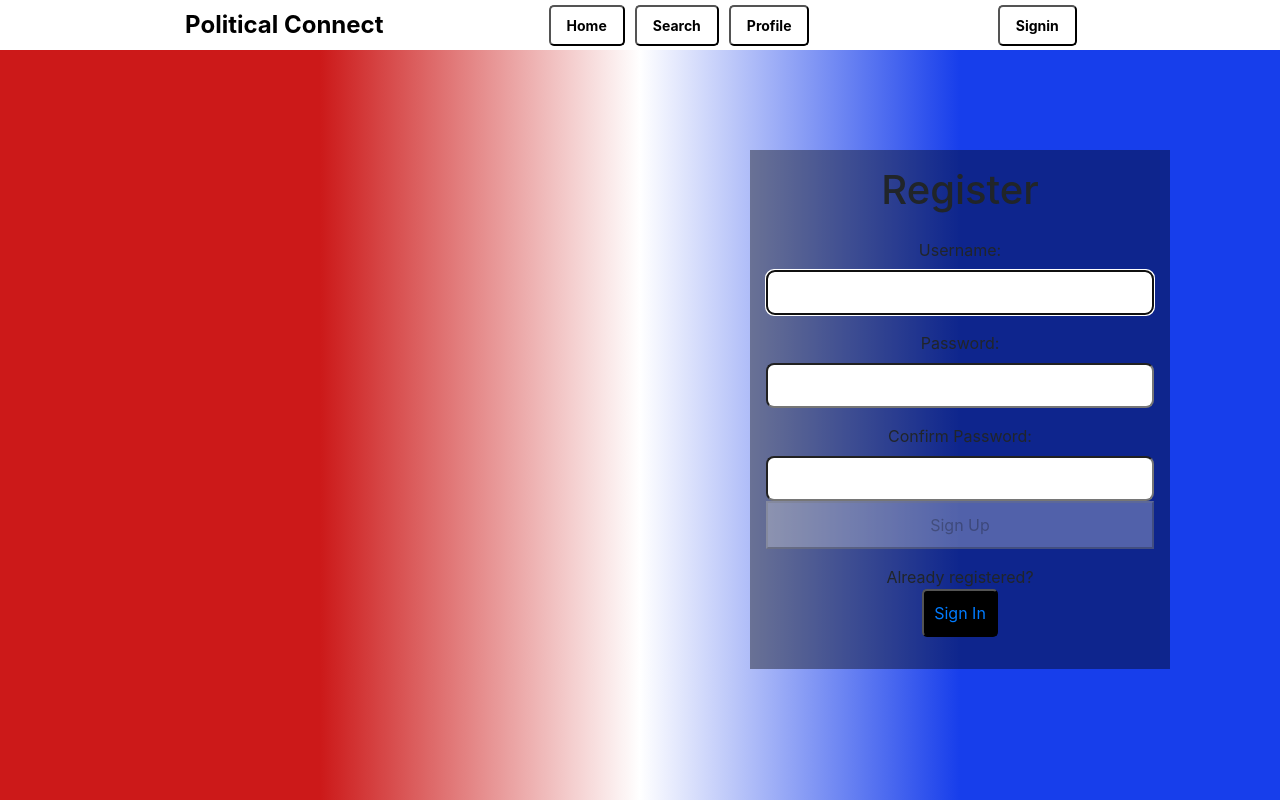
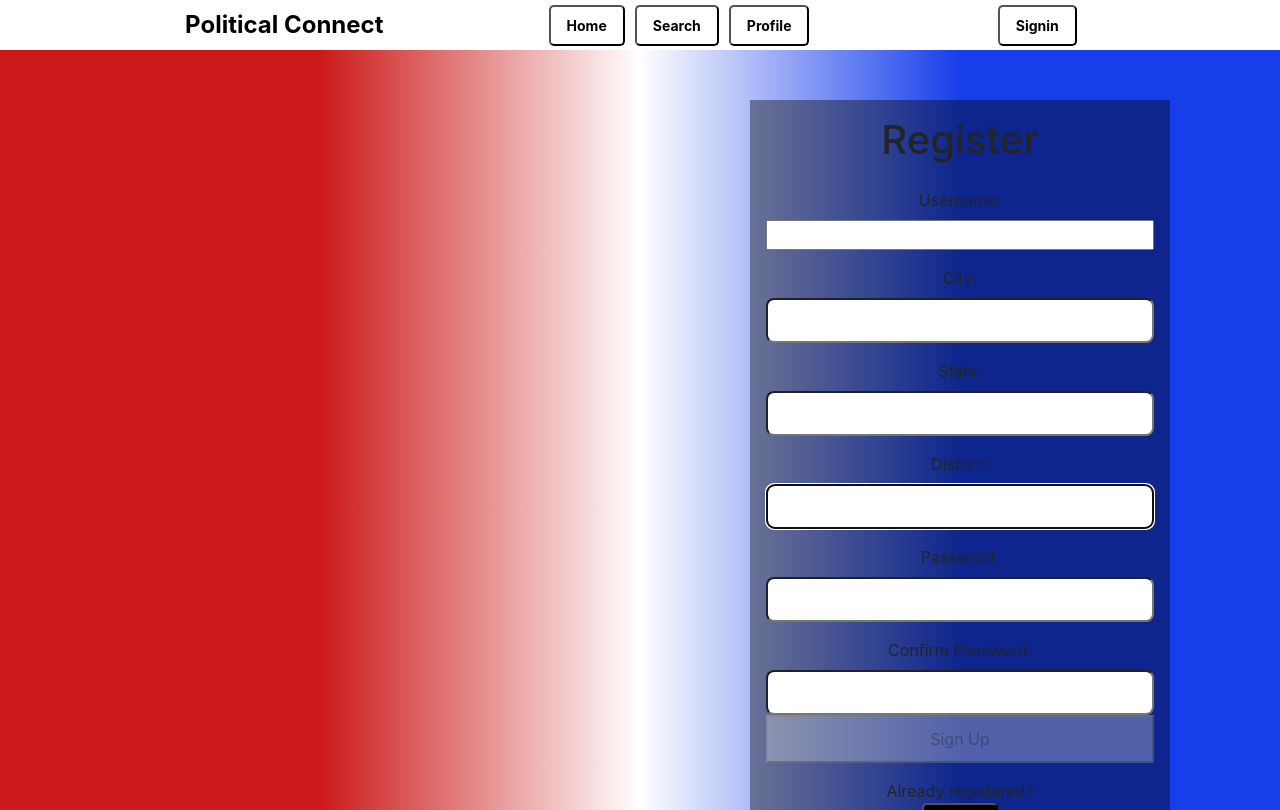
Before and after one commit to c529j466/Final-Project-Political-Social-Media, a React (Create React App) app in the folder client/: page /Register in a window 1280 px wide. Shown: the top 810 px of the page. Built offline with nearby package versions, Linux system fonts and the light colour scheme.

Commit message:
added inputs for registration

```diff
--- a/client/src/pages/Register/Register.js
+++ b/client/src/pages/Register/Register.js
@@ -84,7 +84,7 @@ const Register = () => {
   return (
     <>
       {success ? (
-        <section>
+        <section className="register-form">
           <h1>Success!</h1>
           <p>
             <a href="/signin">Sign In</a>
@@ -101,7 +101,7 @@ const Register = () => {
               <FontAwesomeIcon icon={faTimes} className={validName || !user ? "hide" : "invalid"} />
             </label>
             <input
-              type="text"
+              type="username"
               id="username"
               ref={userRef}
               autoComplete="off"
@@ -119,6 +119,63 @@ const Register = () => {
               Must begin with a letter.<br />
               Letters, numbers, underscores, hyphens allowed.
             </p>
+
+            <label htmlFor="City">
+              City:
+              {/* <FontAwesomeIcon icon={faCheck} className={validName ? "valid" : "hide"} />
+              <FontAwesomeIcon icon={faTimes} className={validName || !user ? "hide" : "invalid"} /> */}
+            </label>
+            <input
+              type="text"
+              id="City"
+              ref={userRef}
+              autoComplete="off"
+              onChange={(e) => setUser(e.target.value)}
+              value={user}
+              required
+              aria-invalid={validName ? "false" : "true"}
+              aria-describedby="uidnote"
+              onFocus={() => setUserFocus(true)}
+              onBlur={() => setUserFocus(false)}
+            />
+
+              <label htmlFor="State">
+              State:
+              {/* <FontAwesomeIcon icon={faCheck} className={validName ? "valid" : "hide"} />
+              <FontAwesomeIcon icon={faTimes} className={validName || !user ? "hide" : "invalid"} /> */}
+            </label>
+            <input
+              type="text"
+              id="State"
+              ref={userRef}
+              autoComplete="off"
+              onChange={(e) => setUser(e.target.value)}
+              value={user}
+              required
+              aria-invalid={validName ? "false" : "true"}
+              aria-describedby="uidnote"
+              onFocus={() => setUserFocus(true)}
+              onBlur={() => setUserFocus(false)}
+            />
+
+              <label htmlFor="District">
+              District:
+              {/* <FontAwesomeIcon icon={faCheck} className={validName ? "valid" : "hide"} />
+              <FontAwesomeIcon icon={faTimes} className={validName || !user ? "hide" : "invalid"} /> */}
+            </label>
+            <input
+              type="text"
+              id="District"
+              ref={userRef}
+              autoComplete="off"
+              onChange={(e) => setUser(e.target.value)}
+              value={user}
+              required
+              aria-invalid={validName ? "false" : "true"}
+              aria-describedby="uidnote"
+              onFocus={() => setUserFocus(true)}
+              onBlur={() => setUserFocus(false)}
+            />
 
 
             <label htmlFor="password">
--- a/client/src/pages/Register/signin.css
+++ b/client/src/pages/Register/signin.css
@@ -12,5 +12,6 @@
     display: flex;
     justify-content: center;
     margin-left: 750px;
-    margin-top: 100px;
+    margin-top: 50px;
+    margin-bottom: 100px;
 }
--- a/client/src/pages/SearchPage/search.css
+++ b/client/src/pages/SearchPage/search.css
@@ -1,7 +1,10 @@
-.container {
+.search-container {
     display: flex;
     justify-content: center;
     margin-top: 100px;
+    margin-left: 200px;
+    margin-right: 200px;
+
 
 
 }
--- a/client/src/pages/SearchPage/searchPage.js
+++ b/client/src/pages/SearchPage/searchPage.js
@@ -6,7 +6,7 @@ import Card from 'react-bootstrap/Card';
 
 function Search() {
     return (
-        <div className="container">
+        <div className="search-container">
            <Card className='card-body'>
                 <Card.Body>
                     <Card.Title><h3>Search for local politicians by entering a city, state, or district.</h3></Card.Title>
--- a/client/src/pages/politicianProfile/poli.css
+++ b/client/src/pages/politicianProfile/poli.css
@@ -8,6 +8,7 @@ body {
     padding: 5px;
     margin-top: 30px;
 }
+
 
 .post-box-title {
     color: white;
@@ -36,6 +37,7 @@ body {
     align-items: center;
     grid-auto-columns: auto;
     margin-bottom: 100px;
+    margin-top: 75px;
 }
 .feed {
     margin-bottom: 50px;
--- a/client/src/pages/politicianProfile/politican.js
+++ b/client/src/pages/politicianProfile/politican.js
@@ -5,7 +5,7 @@ function Politician() {
 
     return (
         <div className="container">
-            <div className="row gx-12">
+            <div className=" profile-container row gx-12">
                 <div className="col-md-12 mb-12">
                     <div className="bg-image hover-overlay">
                         <img alt="pic" src="https://mdbcdn.b-cdn.net/img/new/slides/080.webp" className="img-fluid" />
@@ -61,6 +61,7 @@ function Politician() {
                                 </div>
                             </div>
                         </div>
+
                         <div class="callout primary flex-child-auto" id="create-post-card">
                             <div class="post-form-header">
                                 <h2 class="post-box-title">Make a Post!</h2>
```
